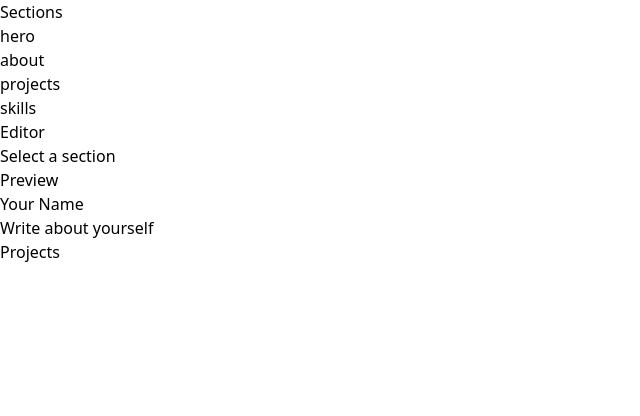
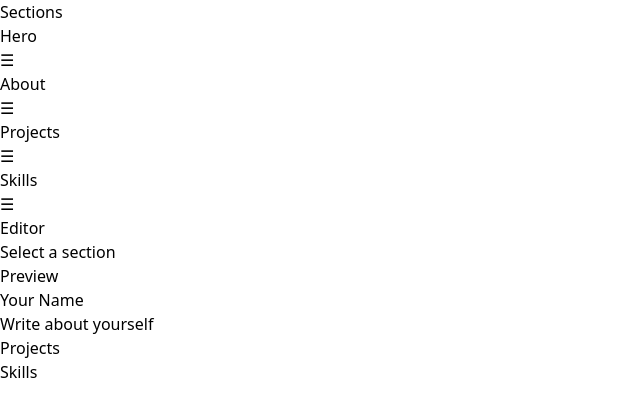
Before and after one commit to roozz24/Portfolio-builder, a React app in the folder frontend/: page /editor/1 in a window 1280 px wide. Shown: the top 416 px of the page, without its empty margins (0-640 px from the left). Built offline with nearby package versions, Linux system fonts and the light colour scheme; the HTML template or start-up script is replaced by a standard one.

Commit message:
Drag and drop added

```diff
--- a/frontend/package.json
+++ b/frontend/package.json
@@ -10,6 +10,8 @@
     "preview": "vite preview"
   },
   "dependencies": {
+    "@dnd-kit/core": "^6.3.1",
+    "@dnd-kit/sortable": "^10.0.0",
     "@reduxjs/toolkit": "^2.11.2",
     "react": "^19.2.4",
     "react-dom": "^19.2.4",
--- /dev/null
+++ b/frontend/src/components/sortableItem.jsx
@@ -0,0 +1,39 @@
+import { useSortable } from "@dnd-kit/sortable";
+import { CSS } from "@dnd-kit/utilities";
+
+function SortableItem({ sec, setSelected }) {
+    const { attributes, listeners, setNodeRef, transform, transition } =
+        useSortable({ id: sec.id });
+
+    const style = {
+        transform: CSS.Transform.toString(transform),
+        transition
+    };
+
+    return (
+        <div
+            ref={setNodeRef}
+            style={style}
+            className="p-2 border mb-2 bg-white flex justify-between items-center"
+        >
+            {/* Click area */}
+            <div
+                onClick={() => setSelected(sec)}
+                className="cursor-pointer flex-1"
+            >
+                {sec.type}
+            </div>
+
+            {/* Drag handle */}
+            <span
+                {...attributes}
+                {...listeners}
+                className="cursor-grab px-2"
+            >
+                ☰
+            </span>
+        </div>
+    );
+}
+
+export default SortableItem;
--- a/frontend/src/pages/Editor.jsx
+++ b/frontend/src/pages/Editor.jsx
@@ -3,6 +3,10 @@ import { useEffect, useState } from "react";
 import { useDispatch } from "react-redux";
 import { setPortfolio, updateSection } from "../store/portfolioSlice";
 import defaultPortfolio from "../utils/Portfolio";
+import { DndContext, closestCenter } from "@dnd-kit/core";
+import { SortableContext, verticalListSortingStrategy } from "@dnd-kit/sortable";
+import { arrayMove } from "@dnd-kit/sortable";
+import SortableItem from "../components/sortableItem";
 
 function Editor() {
 
@@ -51,9 +55,9 @@ function Editor() {
     setProjects(updated);
 
     dispatch(updatedSection({
-        id: selected.id,
-        data: updated
-      }));
+      id: selected.id,
+      data: updated
+    }));
   };
 
   const handleSkillChange = (index, value) => {
@@ -89,21 +93,40 @@ function Editor() {
     }));
   };
 
+  const handleDragEnd = (event) => {
+    const { active, over } = event;
+
+    if(!over) return;
+
+    if (active.id !== over.id) {
+      const oldIndex = portfolio.sections.findIndex(s => s.id === active.id);
+      const newIndex = portfolio.sections.findIndex(s => s.id === over.id);
+
+      const newSections = arrayMove(portfolio.sections, oldIndex, newIndex);
+
+      dispatch(updateSection({
+        id: "sections",
+        data: newSections
+      }));
+    }
+  };
+
   return (
     <div className="flex h-screen">
 
       {/* Sidebar */}
       <div className="w-1/5 bg-gray-100 p-4">
         <h2 className="font-bold mb-4">Sections</h2>
-        {portfolio.sections.map(sec => (
-          <div
-            key={sec.id}
-            onClick={() => setSelected(sec)}
-            className="p-2 border mb-2 cursor-pointer"
+        <DndContext onDragEnd={handleDragEnd} collisionDetection={closestCenter}>
+          <SortableContext
+            items={portfolio.sections.map(sec => sec.id)}
+            strategy={verticalListSortingStrategy}
           >
-            {sec.type}
-          </div>
-        ))}
+            {portfolio.sections.map(sec => (
+              <SortableItem key={sec.id} sec={sec} setSelected={setSelected} />
+            ))}
+          </SortableContext>
+        </DndContext>
       </div>
 
       {/* Editor Panel */}
@@ -112,7 +135,7 @@ function Editor() {
 
         {!selected && <p>Select a section</p>}
 
-        {selected?.type === "hero" && (
+        {selected?.type === "Hero" && (
           <>
             <input
               type="text"
@@ -135,7 +158,7 @@ function Editor() {
           </>
         )}
 
-        {selected?.type === "about" && (
+        {selected?.type === "About" && (
           <>
             <input
               type="text"
@@ -158,7 +181,7 @@ function Editor() {
           </>
         )}
 
-        {selected?.type === "projects" && (
+        {selected?.type === "Projects" && (
           <>
             {projects.map((proj, index) => (
               <div key={index} className="mb-5 border p-3 rounded flex flex-col">
@@ -215,7 +238,7 @@ function Editor() {
           </>
         )}
 
-        {selected?.type === "skills" && (
+        {selected?.type === "Skills" && (
           <>
             {skills.map((skill, index) => (
               <div key={index} className="mb-2 flex gap-2">
@@ -240,7 +263,7 @@ function Editor() {
 
             <button
               onClick={handleAddSkill}
-              className="bg-black text-white px-3 py-1"
+              className="bg-black text-white px-3 py-1 rounded-md"
             >
               Add Skill
             </button>
@@ -254,13 +277,13 @@ function Editor() {
         <h2 className="font-bold mb-4">Preview</h2>
 
         {portfolio.sections.map(sec => {
-          if (sec.type === "hero") {
+          if (sec.type === "Hero") {
             return <div key={sec.id}>{sec.data.name}</div>;
           }
-          if (sec.type === "about") {
+          if (sec.type === "About") {
             return <div key={sec.id}>{sec.data.description}</div>;
           }
-          if (sec.type === "projects") {
+          if (sec.type === "Projects") {
             return (
               <div key={sec.id}>
                 <h2 className="font-bold mb-2">Projects</h2>
@@ -269,6 +292,18 @@ function Editor() {
                     <p className="font-semibold">{proj.title}</p>
                     <p className="text-sm">{proj.description}</p>
                   </div>
+                ))}
+              </div>
+            );
+          }
+          if (sec.type === "Skills") {
+            return (
+              <div key={sec.id}>
+                <h2 className="font-bold mb-2">Skills</h2>
+                {sec.data.map((skill, i) => (
+                  <span key={i} className="mr-2">
+                    {skill}
+                  </span>
                 ))}
               </div>
             );
--- a/frontend/src/store/PortfolioSlice.js
+++ b/frontend/src/store/PortfolioSlice.js
@@ -10,6 +10,12 @@ const portfolioSlice = createSlice({
     },
     updateSection: (state, action) => {
       const { id, data } = action.payload;
+
+      if(id === "sections") {
+        state.sections = data;
+        return;
+      }
+
       const section = state.sections.find(sec => sec.id === id);
       if (section) {
         section.data = data;
--- a/frontend/src/utils/Portfolio.js
+++ b/frontend/src/utils/Portfolio.js
@@ -8,7 +8,7 @@ const defaultPortfolio = {
   sections: [
     {
       id: "hero-1",
-      type: "hero",
+      type: "Hero",
       data: {
         name: "Your Name",
         title: "React Developer",
@@ -17,14 +17,14 @@ const defaultPortfolio = {
     },
     {
       id: "about-1",
-      type: "about",
+      type: "About",
       data: {
         description: "Write about yourself"
       }
     },
     {
       id: "projects-1",
-      type: "projects",
+      type: "Projects",
       data: [
         {
           title: "",
@@ -35,7 +35,7 @@ const defaultPortfolio = {
     },
     {
       id: "skills-1",
-      type: "skills",
+      type: "Skills",
       data: [""]
     }
   ]
```
Also changed, not shown: 1 other file (tests, documents, lock files or other folders).
